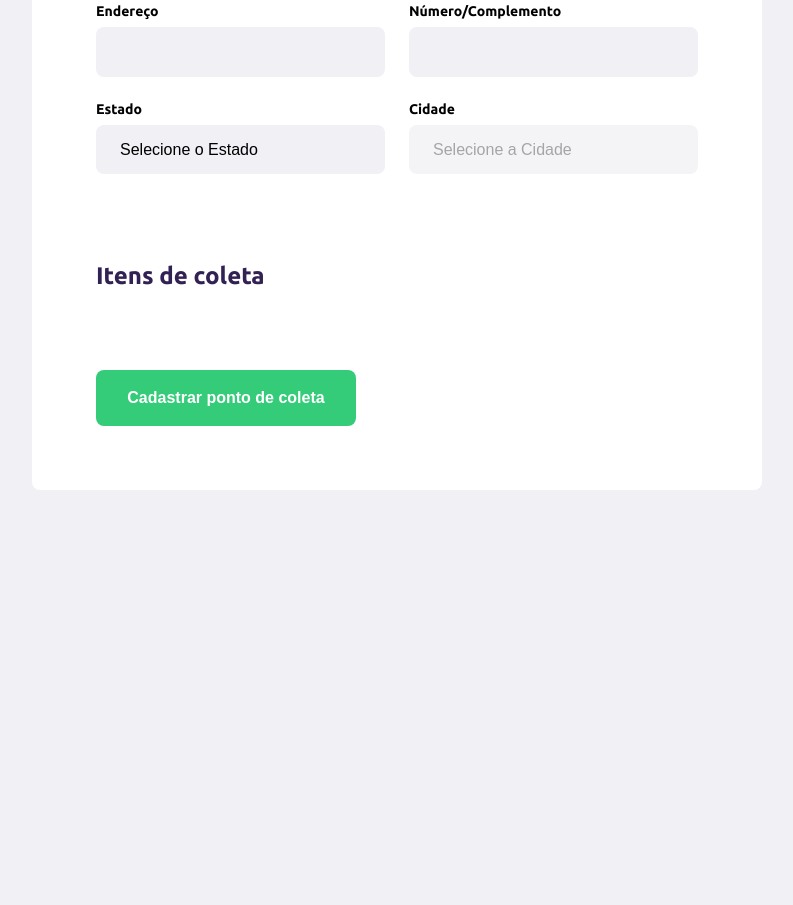
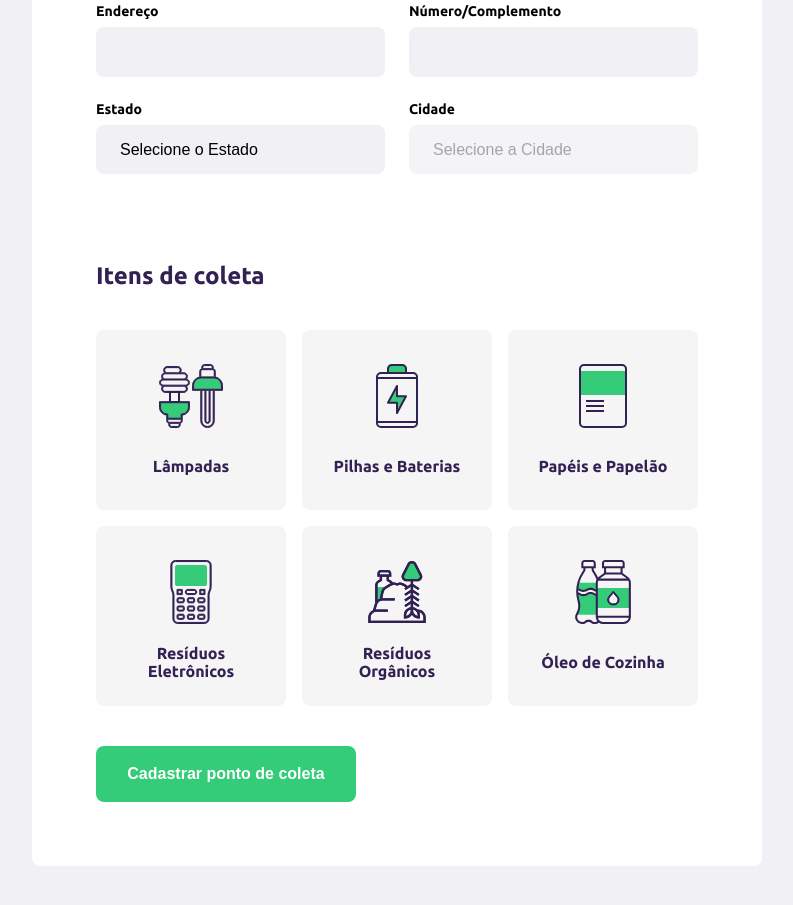
Before and after one commit to Alexsantosjr/ecoleta, a plain HTML site: page create-point.html in a window 1280 px wide. Shown: the part 497-1402 px from the top of the page, without its empty margins (243-1036 px from the left). Before the commit the page ends 1067 px from the top, so only its background shows below. Drawn offline with Linux system fonts and the light colour scheme; no server answers.

Commit message:
Item collection option added

```diff
--- a/create-point.html
+++ b/create-point.html
@@ -34,24 +34,24 @@
 
                 <div class="field">
                     <label for="name">Nome da entidade</label>
-                    <input type="text" name="name">
+                    <input type="text" name="name" required>
                 </div>
 
                 <div class="field-group">
                     <div class="field">
                         <label for="address">Endereço</label>
-                        <input type="text" name="address">
+                        <input type="text" name="address" required>
                     </div>
                     <div class="field">
                         <label for="address2">Número/Complemento</label>
-                        <input type="text" name="adress2">
+                        <input type="text" name="adress2" required>
                     </div>
                 </div>
 
                 <div class="field-group">
                     <div class="field">
                         <label for="state">Estado</label>
-                        <select name="uf">
+                        <select name="uf" required>
                             <option value="">Selecione o Estado</option>
                         </select>
 
@@ -59,7 +59,7 @@
                     </div>
                     <div class="field">
                         <label for="city">Cidade</label>
-                        <select name="city" disabled>
+                        <select name="city" disabled required>
                             <option value="">Selecione a Cidade</option>
                         </select>
                     </div>
@@ -70,6 +70,36 @@
                 <legend>
                     <h2>Itens de coleta</h2>
                 </legend>
+
+                <div class="itens-grid">
+                    <li data-id="1">
+                        <img src="/assets/lampadas.svg" alt="Imagem de Lâmpadas">
+                        <span>Lâmpadas</span>
+                    </li>
+                    <li data-id="2">
+                        <img src="/assets/baterias.svg" alt="Imagem de pilhas e baterias">
+                        <span>Pilhas e Baterias</span>
+                    </li>
+                    <li data-id="3">
+                        <img src="/assets/papeis-papelao.svg" alt="Imagem de papeis e papelao">
+                        <span>Papéis e Papelão</span>
+                    </li>
+                    <li data-id="4">
+                        <img src="/assets/eletronicos.svg" alt="Imagem de residuos eletronicos">
+                        <span>Resíduos Eletrônicos</span>
+                    </li>
+                    <li data-id="5">
+                        <img src="/assets/organicos.svg" alt="Imagem de residuos organicos">
+                        <span>Resíduos Orgânicos</span>
+                    </li>
+                    <li data-id="6">
+                        <img src="/assets/oleo.svg" alt="Imagem de oleo de cozinha">
+                        <span>Óleo de Cozinha</span>
+                    </li>
+                </div>
+
+                <input type="hidden" name="items">
+
             </fieldset>
 
             <button type="submit">Cadastrar ponto de coleta</button>
--- a/scripts/create-point.js
+++ b/scripts/create-point.js
@@ -24,12 +24,15 @@ function getCities(event){
 
     const url = `https://servicodados.ibge.gov.br/api/v1/localidades/estados/${ufValue}/municipios`
 
+    citySelect.innerHTML = "<option value> Selecione a Cidade </option>"
+    citySelect.disabled = true
+
     fetch(url)
     .then( res => {return res.json()})
     .then( cities => {
 
         for(city of cities){
-            citySelect.innerHTML += `<option value="${city.id}">${city.nome}</option>`
+            citySelect.innerHTML += `<option value="${city.nome}">${city.nome}</option>`
         }
 
         citySelect.disabled = false
@@ -39,3 +42,35 @@ function getCities(event){
 document
     .querySelector("select[name=uf]")
     .addEventListener("change", getCities)
+
+// Itens de coleta
+
+const itensToCollect = document.querySelectorAll(".itens-grid li")
+
+for (item of itensToCollect){
+    item.addEventListener("click", handleSelectedItem)
+}
+
+let selectItems = []
+
+function handleSelectedItem(event){
+    const itemLi = event.target
+
+    //adicionar ou remover uma classe
+    itemLi.classList.toggle("selected")
+
+    const itemId = itemLi.dataset.id
+
+    //verificar se existem items selecionados, se sim
+    //pegar os itens selecionados
+
+    const alreadySelected = selectItems.findIndex(function(item){
+
+    })
+
+    //se já estiver selecionado, tirar da seleção
+
+    //se não estiver selecionado, adicionar a seleção
+
+    //atualizar o campo escondido com os itens selecionados
+}
--- a/styles/create-point.css
+++ b/styles/create-point.css
@@ -121,3 +121,42 @@ form button{
 form button:hover{
     background-color: #2fb86e;
 }
+
+.itens-grid{
+    display: grid;
+    grid-template-columns: 1fr 1fr 1fr;
+    gap: 16px;
+}
+
+.itens-grid li{
+    background-color: #f5f5f5;
+    padding: 32px 24px 16px;
+    border-radius: 8px;
+    list-style: none;
+    border: 2px solid #f5f5f5;
+    height: 180px;
+    display: flex;
+    flex-direction: column;
+    align-items: center;
+    justify-content: space-between;
+    text-align: center;
+    cursor: pointer;
+}
+
+.itens-grid li span{
+    margin-top: 12px;
+    flex: 1;
+    display: flex;
+    align-items: center;
+    color: var(--tittle-color);
+}
+
+.itens-grid li.selected{
+    background: #e1faec;
+    border: 2px solid #34cb79;
+}
+
+.itens-grid li img,
+.itens-grid li span{
+    pointer-events: none;
+}
```
